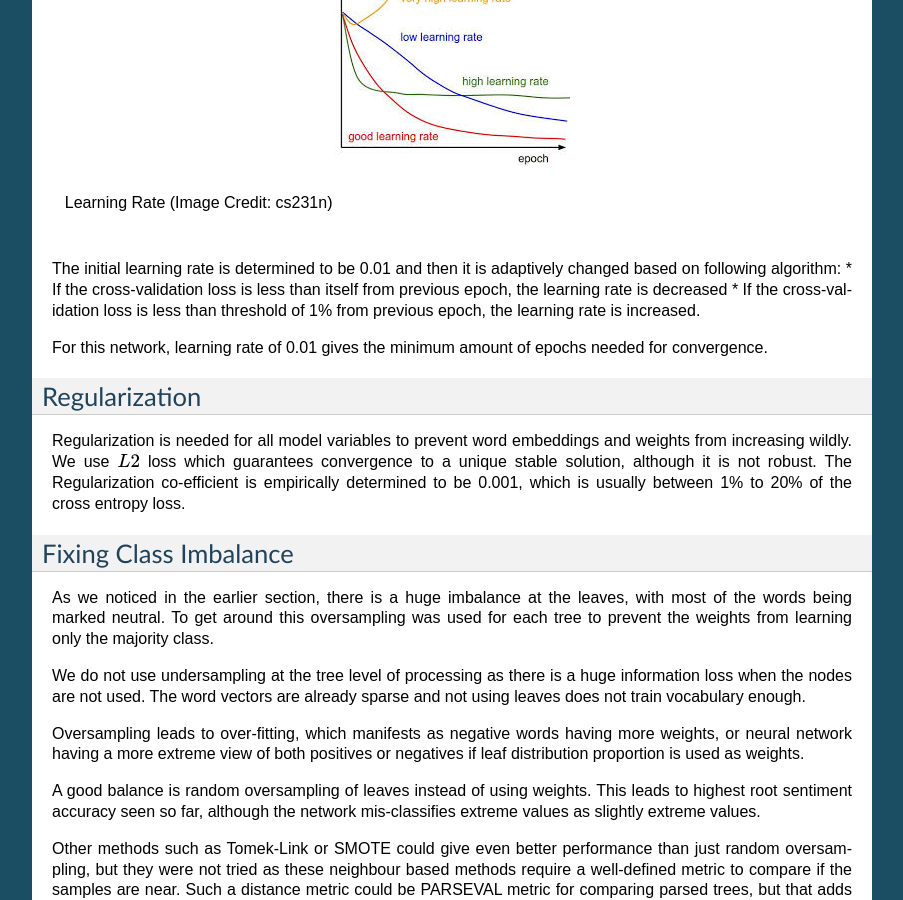
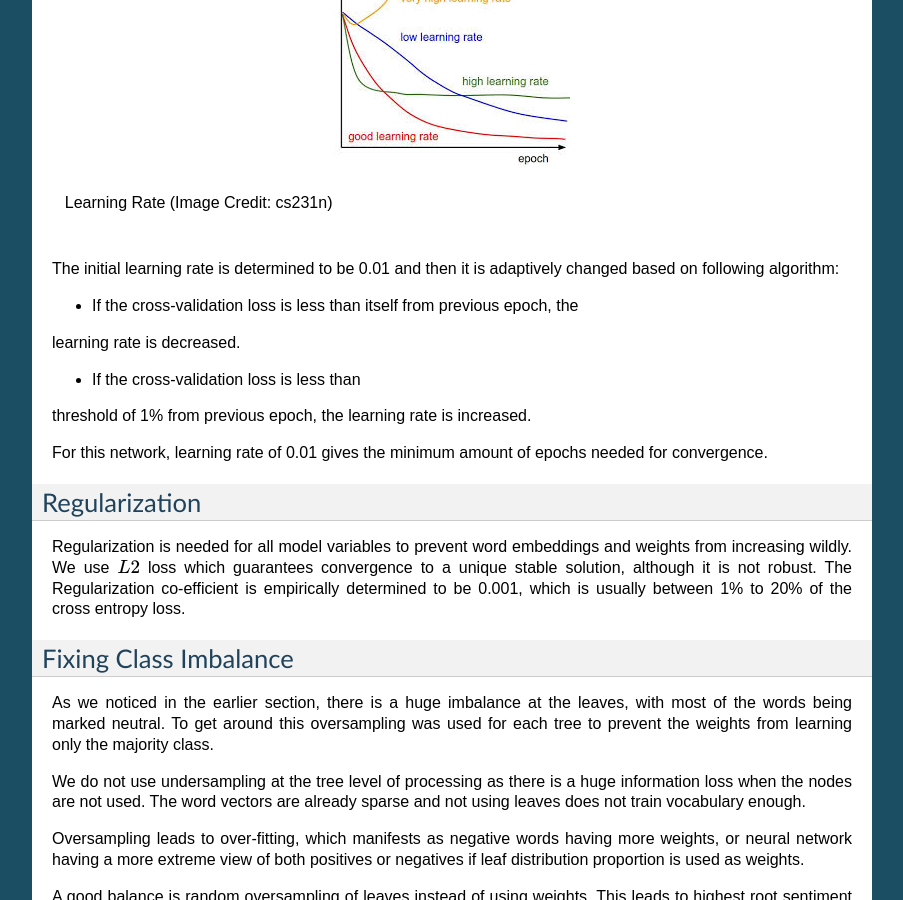
Before and after one commit to kc3/Springboard, a Sphinx documentation site: the page built from capstone_1/docs/ModelTraining.rst, in a window 1280 px wide and 900 px high, scrolled down 1268 px. Shown: the whole window, without its empty margins (198-1101 px from the left). Built offline with Sphinx 7.4.7, drawn with Linux system fonts in a browser that asks for light colours.

```diff
--- a/capstone_1/docs/ModelTraining.rst
+++ b/capstone_1/docs/ModelTraining.rst
@@ -52,9 +52,12 @@ exploding and vanishing gradients respectively.
    Learning Rate (Image Credit: cs231n)
 
 The initial learning rate is determined to be 0.01 and then it is
-adaptively changed based on following algorithm: \* If the
-cross-validation loss is less than itself from previous epoch, the
-learning rate is decreased \* If the cross-validation loss is less than
+adaptively changed based on following algorithm:
+
+- If the cross-validation loss is less than itself from previous epoch, the
+learning rate is decreased.
+
+- If the cross-validation loss is less than
 threshold of 1% from previous epoch, the learning rate is increased.
 
 For this network, learning rate of 0.01 gives the minimum amount of
```
